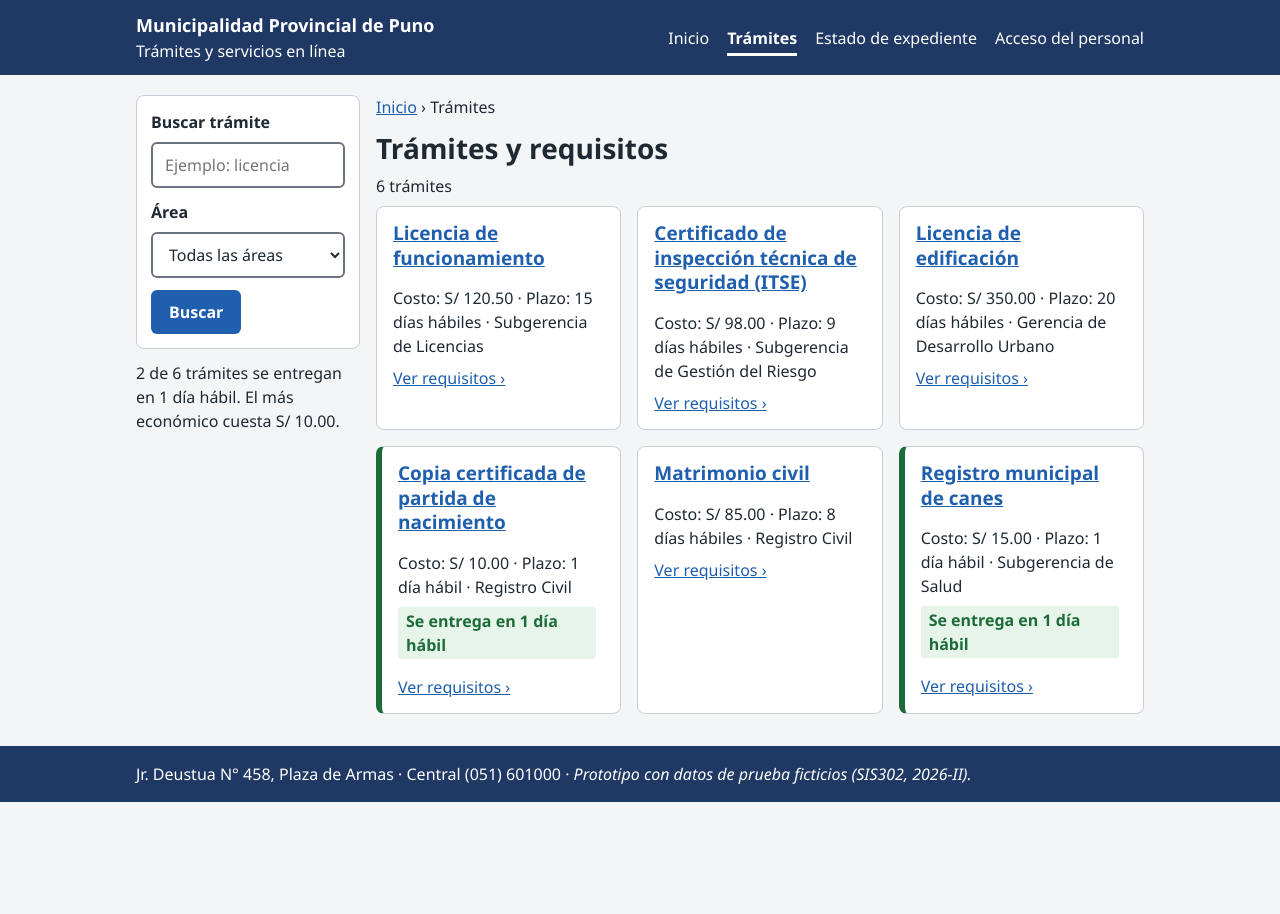
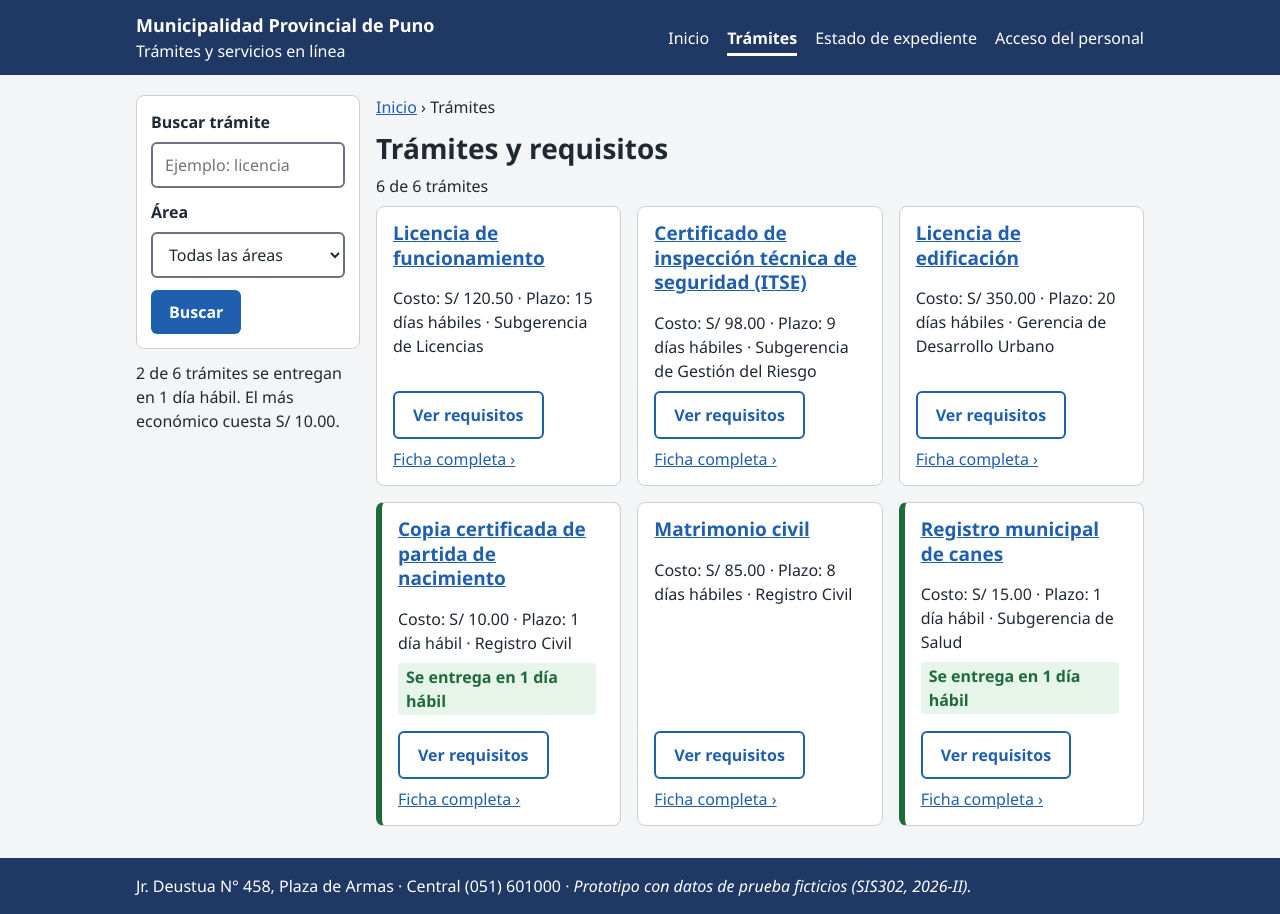
Before and after one commit to omarcalsin/dbp1-muni-puno, a plain HTML site: page tramites.html in a window 1280 px wide. Before the commit the page ends 802 px from the top, so only its background shows below. Drawn offline with Linux system fonts and the light colour scheme.

Commit message:
G-07 paso 3: eventos input, change y submit en los filtros, y clic con delegación para ver los requisitos en cada tarjeta

```diff
--- a/css/estilos.css
+++ b/css/estilos.css
@@ -79,7 +79,7 @@ input, select, textarea {
   border: 2px solid #6b7280; border-radius: 6px; padding: 9px 12px; width: 100%;
 }
 .lista { list-style: none; margin: 0; padding: 0; display: grid; gap: 12px; }
-.lista li { background: var(--blanco); border: 1px solid var(--borde); border-radius: 8px; padding: 14px 16px; }
+.lista > li { background: var(--blanco); border: 1px solid var(--borde); border-radius: 8px; padding: 14px 16px; }
 .lista .datos { font-size: 16px; margin: 4px 0 8px; }
 .contador { font-size: 16px; margin-bottom: 8px; }
 
@@ -124,7 +124,7 @@ input[aria-invalid="true"] { border-color: var(--error); }
 .estado-atencion.abierto { color: var(--ok); }
 .estado-atencion.cerrado { color: var(--error); }
 .entrega { background: var(--ok-fondo); color: var(--ok); border-radius: 6px; padding: 10px 12px; }
-.lista li.rapido { border-left: 6px solid var(--ok); }
+.lista > li.rapido { border-left: 6px solid var(--ok); }
 .etiqueta { display: inline-block; background: var(--ok-fondo); color: var(--ok); font-weight: 600; border-radius: 4px; padding: 2px 8px; margin: 0 8px 8px 0; }
 
 /* G-07 · Paso 2 · Transiciones: se anima transform y box-shadow (el navegador lo procesa bien).
--- a/js/tramites.js
+++ b/js/tramites.js
@@ -1,8 +1,13 @@
-// G-06 · Paso 4 · Lista de trámites generada a partir de un arreglo de objetos (TRAMITES, en datos.js).
-// Cada tarjeta se crea con createElement, se llena con textContent y se agrega con append.
+// Lista de trámites (tramites.html).
+// G-06 · Paso 4: las tarjetas se crean con createElement, se llenan con textContent y se agregan con append.
+// G-07 · Paso 3: eventos input (buscar mientras se escribe), change (filtrar por área),
+//                submit (botón Buscar) y click con delegación (ver u ocultar los requisitos).
 
 const campo = document.querySelector("#q");
+const selectorArea = document.querySelector("#area");
 const lista = document.querySelector("#lista");
+const contador = document.querySelector("#contador");
+let listaTramites = []; // se llena al iniciar
 campo.value = parametro("q") || "";
 
 // Crea la tarjeta <li> de un trámite.
@@ -18,12 +23,8 @@ function crearTarjeta(t) {
   const datos = document.createElement("p");
   datos.className = "datos";
   datos.textContent = `Costo: ${soles(t.costo)} · Plazo: ${t.plazo} · ${t.area}`;
+  tarjeta.append(titulo, datos);
 
-  const ver = document.createElement("a");
-  ver.href = enlace.href;
-  ver.textContent = "Ver requisitos ›";
-
-  tarjeta.append(titulo, datos);
   // Caso especial: se entrega en 1 día hábil → clase y texto (no solo color)
   if (Number.parseInt(t.plazo, 10) === 1) {
     tarjeta.classList.add("rapido");
@@ -32,37 +33,95 @@ function crearTarjeta(t) {
     etiqueta.textContent = "Se entrega en 1 día hábil";
     tarjeta.append(etiqueta);
   }
-  tarjeta.append(ver);
+
+  // Botón para ver los requisitos en la misma tarjeta (lo atiende el manejador de la lista)
+  const boton = document.createElement("button");
+  boton.type = "button";
+  boton.className = "boton secundario";
+  boton.dataset.id = t.id;
+  boton.setAttribute("aria-expanded", "false");
+  boton.setAttribute("aria-controls", `req-${t.id}`);
+  boton.textContent = "Ver requisitos";
+
+  const requisitos = document.createElement("ol");
+  requisitos.className = "requisitos";
+  requisitos.id = `req-${t.id}`;
+  requisitos.hidden = true;
+  for (const requisito of t.requisitos) {
+    const item = document.createElement("li");
+    item.textContent = requisito;
+    requisitos.append(item);
+  }
+
+  const ficha = document.createElement("a");
+  ficha.href = enlace.href;
+  ficha.textContent = "Ficha completa ›";
+
+  tarjeta.append(boton, requisitos, ficha);
   return tarjeta;
 }
 
-// Muestra los trámites que coinciden con la búsqueda.
+// Muestra los trámites que coinciden con la palabra buscada y con el área elegida.
 function mostrar() {
   const q = campo.value.trim().toLowerCase();
-  const encontrados = tramites().filter((t) => t.nombre.toLowerCase().includes(q));
+  const area = selectorArea.value;
+  const encontrados = listaTramites.filter((t) =>
+    t.nombre.toLowerCase().includes(q) && (area === "" || t.area === area));
   lista.replaceChildren(); // vacía la lista sin usar innerHTML
   for (const t of encontrados) {
     lista.append(crearTarjeta(t));
   }
-  document.querySelector("#contador").textContent = q
-    ? `${encontrados.length} trámite(s) con «${campo.value.trim()}»`
-    : `${encontrados.length} trámites`;
+  contador.textContent = `${encontrados.length} de ${listaTramites.length} trámites`;
   document.querySelector("#vacio").hidden = encontrados.length > 0;
+}
+
+// Llena el selector de áreas con las áreas que hay en los datos, sin repetir.
+function llenarAreas() {
+  const areas = [...new Set(listaTramites.map((t) => t.area))].sort();
+  for (const area of areas) {
+    const opcion = document.createElement("option");
+    opcion.value = area;
+    opcion.textContent = area;
+    selectorArea.append(opcion);
+  }
 }
 
 // Resumen con métodos de arreglos: cuántos se entregan en 1 día y el costo más bajo.
 function mostrarResumen() {
-  const todos = tramites();
-  const rapidos = todos.filter((t) => Number.parseInt(t.plazo, 10) === 1).length;
-  const masBarato = todos.reduce((min, t) => (t.costo < min ? t.costo : min), todos[0].costo);
+  const rapidos = listaTramites.filter((t) => Number.parseInt(t.plazo, 10) === 1).length;
+  const masBarato = listaTramites.reduce((min, t) => (t.costo < min ? t.costo : min), listaTramites[0].costo);
   document.querySelector("#resumen-tramites").textContent =
-    `${rapidos} de ${todos.length} trámites se entregan en 1 día hábil. El más económico cuesta ${soles(masBarato)}.`;
+    `${rapidos} de ${listaTramites.length} trámites se entregan en 1 día hábil. El más económico cuesta ${soles(masBarato)}.`;
 }
 
-document.querySelector("#buscador").addEventListener("submit", (ev) => {
-  ev.preventDefault();
+// input: filtra mientras se escribe
+campo.addEventListener("input", mostrar);
+
+// change: filtra al elegir un área
+selectorArea.addEventListener("change", mostrar);
+
+// submit: el botón Buscar no recarga la página
+document.querySelector("#buscador").addEventListener("submit", (evento) => {
+  evento.preventDefault();
   mostrar();
 });
-campo.addEventListener("input", mostrar);
-mostrar();
-mostrarResumen();
+
+// click: un solo manejador en la lista atiende los botones de todas las tarjetas (delegación)
+lista.addEventListener("click", (evento) => {
+  const boton = evento.target.closest("button[data-id]");
+  if (!boton) return;
+  const requisitos = document.getElementById(boton.getAttribute("aria-controls"));
+  const abrir = requisitos.hidden; // si estaba oculto, se abre
+  requisitos.hidden = !abrir;
+  boton.setAttribute("aria-expanded", String(abrir));
+  boton.textContent = abrir ? "Ocultar requisitos" : "Ver requisitos";
+});
+
+function iniciar(datos) {
+  listaTramites = datos;
+  llenarAreas();
+  mostrar();
+  mostrarResumen();
+}
+
+iniciar(tramites());
```
